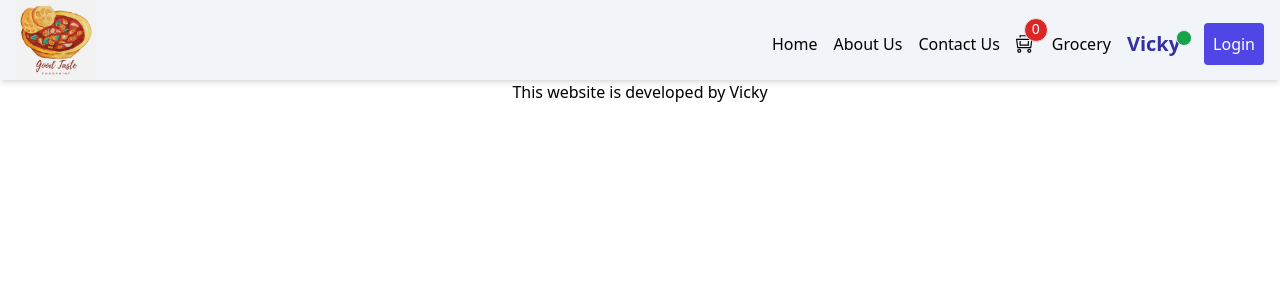
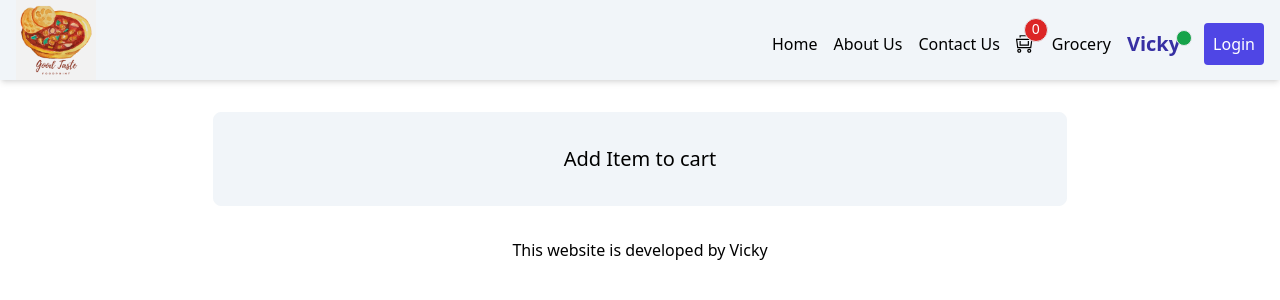
Before and after one commit to VickySharma13916/FoodQuill, a React (Vite) app: page /cart in a window 1280 px wide. Shown: the top 300 px of the page. Built offline with nearby package versions, Linux system fonts and the light colour scheme.

Commit message:
Add redux in the app

```diff
--- a/src/component/Cart.js
+++ b/src/component/Cart.js
@@ -1,12 +1,55 @@
 import React from "react";
-import { useSelector } from "react-redux";
+import { useDispatch, useSelector } from "react-redux";
+import { CDN_URL } from "../Utils/constant";
+import { clearCart } from "../Utils/cartSlice";
 
 const Cart = () => {
   const cartItem = useSelector((store) => store.cart.item);
+  const dispatch = useDispatch();
   return (
-    <div>
-      {cartItem.map((item) => {
-        return <div key={item?.id}>{item.name}</div>;
+    <div className="my-8 p-8 w-2/3 border border-slate-100 bg-slate-100 rounded-lg mx-auto">
+      <div
+        className={`flex ${
+          cartItem.length === 0 ? "justify-center" : "justify-end"
+        }`}
+      >
+        {cartItem.length === 0 ? (
+          <div className="text-xl text-center">Add Item to cart</div>
+        ) : (
+          <button
+            className="border border-red-200 bg-red-500 px-2 py-1 text-white rounded"
+            onClick={() => dispatch(clearCart())}
+          >
+            Clear Cart
+          </button>
+        )}
+      </div>
+      {cartItem?.map((data) => {
+        return (
+          <div
+            key={data?.id}
+            className="flex border-b-2 border-slate-300 h-24 py-2 items-center justify-between"
+          >
+            <div className="w-9/12">
+              <div className="text-xl">
+                {data?.name} - ₹
+                {data?.price ? data?.price / 100 : data?.defaultPrice / 100}
+              </div>
+              <div className="text-sm text-slate-700 h-16 overflow-hidden">
+                {data?.description}
+              </div>
+            </div>
+            <div className="w-3/12 flex h-20 justify-end relative">
+              {data?.imageId && (
+                <img
+                  src={CDN_URL + data?.imageId}
+                  className="w-20 h-20 rounded-sm object-cover"
+                  alt="food-item"
+                />
+              )}
+            </div>
+          </div>
+        );
       })}
     </div>
   );
```
Also changed, not shown: src/Utils/constant.js (line endings or trailing spaces).
